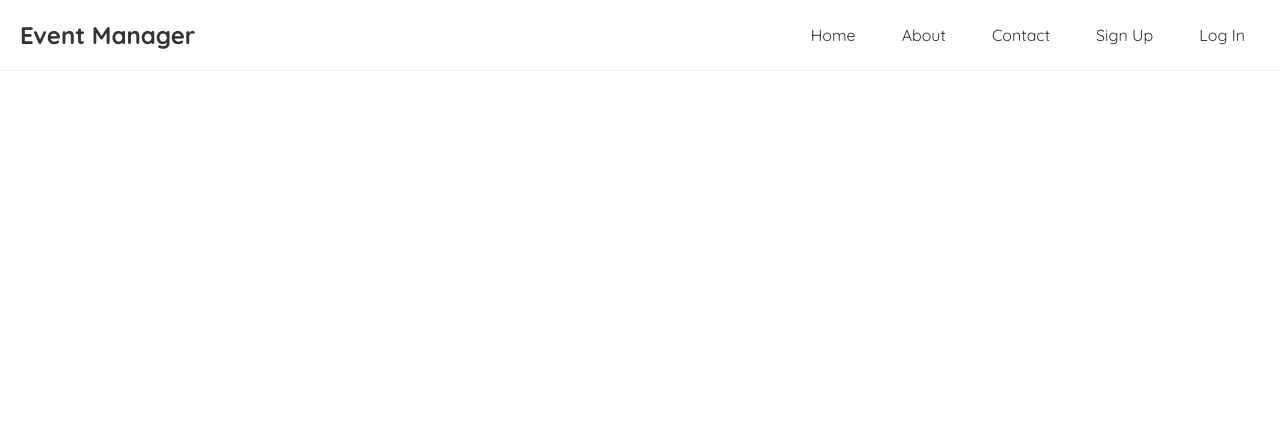
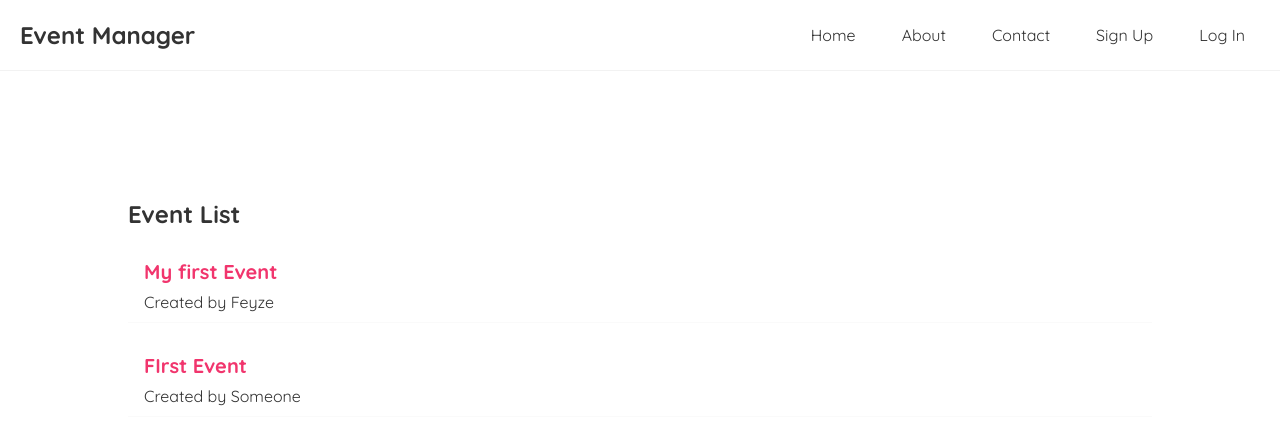
Before and after one commit to feyzibrahim/event-manager, a React (Create React App) app: page / in a window 1280 px wide. Shown: the top 444 px of the page. Built offline with nearby package versions, Linux system fonts and the light colour scheme; data requests are answered from the project's data file.

Commit message:
Event List and server setup

```diff
--- /dev/null
+++ b/data/db.json
@@ -0,0 +1,16 @@
+{
+    "events": [
+        {
+            "id": 1,
+            "title": "My first Event",
+            "author": "Feyze",
+            "body": "Minim deserunt aute magna in deserunt laboris ea aute. Sunt aliqua cupidatat proident consectetur eiusmod ad commodo. Consectetur deserunt quis tempor amet officia tempor elit dolore in est ad exercitation id."
+        },
+        {
+            "id": 2,
+            "title": " FIrst Event",
+            "author": "Someone",
+            "body": "Minim deserunt aute magna in deserunt laboris ea aute. Sunt aliqua cupidatat proident consectetur eiusmod ad commodo. Consectetur deserunt quis tempor amet officia tempor elit dolore in est ad exercitation id."
+        }
+    ]
+}
--- a/src/App.js
+++ b/src/App.js
@@ -5,6 +5,7 @@
   return (
     <div className="App">
       <Navbar />
+      <Dashboard />
     </div>
   );
 }
--- a/src/Dashboard.js
+++ b/src/Dashboard.js
@@ -1,7 +1,20 @@
+import EventsList from "./EventsList";
+import useFetch from "./Hook/useFetch";
+
 const Dashboard = () => {
+  const {
+    data: events,
+    isPending,
+    error,
+  } = useFetch("http://localhost:8000/events");
+
   return (
     <div className="dashHome">
-      <h1>Hello WOrld</h1>
+      <div className="home">
+        {error && <div>{error}</div>}
+        {isPending && <div className="loading">Loading....</div>}
+        {events && <EventsList events={events} title="Event List" />}
+      </div>
     </div>
   );
 };
--- /dev/null
+++ b/src/EventsList.js
@@ -0,0 +1,17 @@
+import React from "react";
+
+const EventsList = ({ events, title }) => {
+  return (
+    <div className="event-list">
+      <h2>{title}</h2>
+      {events.map((event) => (
+        <div className="event-preview" key={event.id}>
+          <h2>{event.title}</h2>
+          <p>Created by {event.author}</p>
+        </div>
+      ))}
+    </div>
+  );
+};
+
+export default EventsList;
--- /dev/null
+++ b/src/Hook/useFetch.js
@@ -0,0 +1,40 @@
+import { useState, useEffect } from 'react';
+
+const useFetch = (url) => {
+    const [data, setData] = useState(null);
+    const [isPending, setIsPending] = useState(true);
+    const [error, setError] = useState(null);
+
+    useEffect(() => {
+        const abortConst = new AbortController();
+
+        setTimeout(() => {
+            fetch(url, { signal: abortConst.signal })
+            .then(res => {
+                if(!res.ok) {
+                    throw Error('Could not fetch the data from Server');
+                }
+                return res.json();
+            })
+            .then(data => {
+                setData(data);
+                setIsPending(false);
+                setError(null);
+            })
+            .catch(err => {
+                if (err.name === 'AbortError') {
+                    console.log('ferch aborted');
+                } else {
+                    setIsPending(false);
+                    setError(err.message);
+                }
+            });
+        }, 1000);
+
+        return () => abortConst.abort();
+    }, [url]);
+
+    return {data, isPending, error};
+}
+
+export default useFetch;
--- a/src/Navbar.js
+++ b/src/Navbar.js
@@ -8,12 +8,8 @@
         <a href="/home">Home</a>
         <a href="/about">About</a>
         <a href="/contact">Contact</a>
-        <a href="/signup" className="fullColeredButton">
-          Sign Up
-        </a>
-        <a href="/login" className="borderColoredButton">
-          Log In
-        </a>
+        <a href="/signup">Sign Up</a>
+        <a href="/login">Log In</a>
       </div>
     </nav>
   );
--- a/src/index.css
+++ b/src/index.css
@@ -5,6 +5,8 @@
   font-family: "Quicksand";
   color: #333;
 }
+
+/* Navbar */
 
 .navbar {
   padding: 20px;
@@ -27,3 +29,29 @@
 .navbar a:hover {
   color: #f1356d;
 }
+
+/* EventsList */
+
+.event-preview {
+  padding: 10px 16px;
+  margin: 20px 0px;
+  border-bottom: 1px solid #fafafa;
+}
+
+.event-preview:hover {
+  box-shadow: 1px 3px 5px rgba(0,0,0,0.1);
+}
+
+.event-preview h2 {
+  font-size: 20px;
+  color: #f1356d;
+  margin-bottom: 8px;
+}
+
+
+
+/* Dashboard */
+
+.dashHome {
+  margin: 10%;
+}
```
